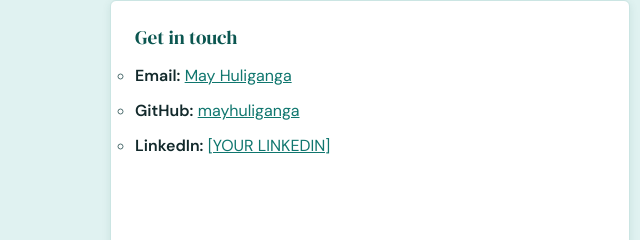
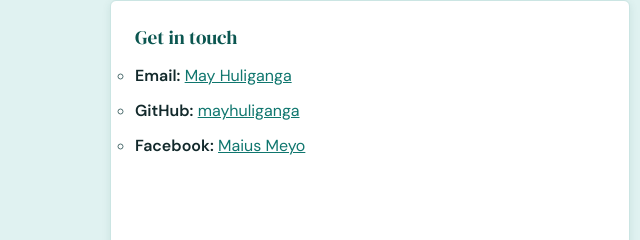
Before and after one commit to mayhuliganga/mayhuliganga.github.io, a plain HTML site: page index.html in a window 1280 px wide. Shown: the part 2641-2881 px from the top of the page, 0-640 px from the left. Drawn offline with Linux system fonts and the light colour scheme.

Commit message:
Update index.html

```diff
--- a/index.html
+++ b/index.html
@@ -168,7 +168,7 @@
             <ul class="plain-list">
               <li><strong>Email:</strong> <a href="mailto:mayarizhuliganga@gmail.com">May Huliganga</a></li>
               <li><strong>GitHub:</strong> <a href="https://github.com/mayhuliganga" target="_blank" rel="noopener">mayhuliganga</a></li>
-              <li><strong>LinkedIn:</strong> <a href="https://www.linkedin.com/in/YOUR-LINKEDIN" target="_blank" rel="noopener">[YOUR LINKEDIN]</a></li>
+              <li><strong>Facebook:</strong> <a href="https://www.facebook.com/maius.steinfeld" target="_blank" rel="noopener">Maius Meyo</a></li>
             </ul>
           </div>
 
```
